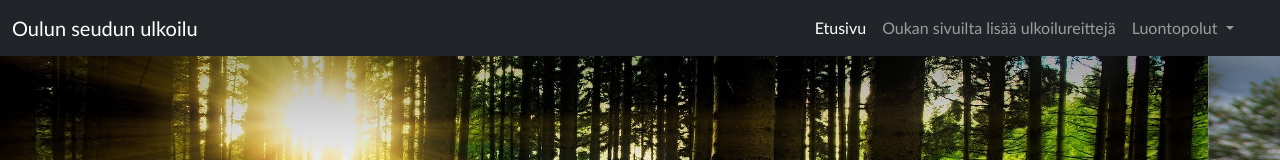
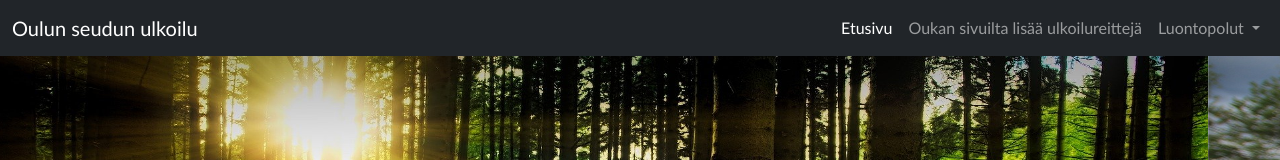
Before and after one commit to tonimatias/Task-5.1, a plain HTML site: page index.html in a window 1280 px wide. Shown: the top 160 px of the page. Drawn offline with nearby package versions, Linux system fonts and the light colour scheme.

Commit message:
navbar bugin korjaus

```diff
--- a/CSS/huutilampi.css
+++ b/CSS/huutilampi.css
@@ -1,8 +1,3 @@
-#navbarNavDropdown{
-    position: fixed;
-    right: 3%;
-}
-
 h1 {
     text-align: center;
     padding-top: 2rem;
--- a/CSS/letonniemi.css
+++ b/CSS/letonniemi.css
@@ -1,8 +1,3 @@
-#navbarNavDropdown{
-    position: fixed;
-    right: 3%;
-}
-
 h1 {
     text-align: center;
     padding-top: 2rem;
@@ -21,7 +16,6 @@ h1 {
     overflow: hidden;
     transition: .5s;
     margin: 0 2%;
-    /* box-shadow: 0 20px 30px rgba(0,0,0,.1); */
     line-height: 0;
 }
 
@@ -31,14 +25,6 @@ h1 {
     object-fit: cover;
     transition: .5s;
 }
-
-/* .box > span {
-    font-size: 3.8vh;
-    display: block;
-    text-align: center;
-    height: 10vh;
-    line-height: 2.6;
-} */
 
 #letonniemiReitti {
     width: 35vw;
--- a/CSS/pilpasuo.css
+++ b/CSS/pilpasuo.css
@@ -1,8 +1,3 @@
-#navbarNavDropdown{
-    position: fixed;
-    right: 3%;
-}
-
 #container {
     display: grid;
     grid-template-columns: 1fr 1fr;
@@ -22,11 +17,8 @@
     padding: 1em;
 }
 
-
 .pilpasuoImg {
-
     padding: 1em;
-
 }
 
 #pilpasuoReitti {
@@ -39,7 +31,6 @@
         display: block;
         width: fit-content;
     }
-
     #pilpasuoReitti{
         width: fit-content;
     }
@@ -49,7 +40,6 @@
     nav{
         width: 100vw;
     }
-
     .pilpasuoImg {
         width: fit-content;
         padding: 0;
--- a/CSS/style.css
+++ b/CSS/style.css
@@ -1,22 +1,15 @@
 * {
     font-family: 'Trebuchet MS', 'Lucida Sans Unicode', 'Lucida Grande', 'Lucida Sans', Arial, sans-serif;
-
 }
 
-#navbarNavDropdown{
-    position: fixed;
-    right: 3%;
-}
 .carousel-inner img{
     height: 40vw;
-
 }
 
 h2{
     text-align: center;
     padding-top: 10px;
 }
-
 
 .cards img{
     width: 400px;
@@ -43,6 +36,4 @@ h2{
         width: 375px;
         padding-left: 0px;
     }
-
-
 }
--- a/index.html
+++ b/index.html
@@ -19,7 +19,7 @@
             <span class="navbar-toggler-icon"></span>
           </button>
           <div class="collapse navbar-collapse" id="navbarNavDropdown">
-            <ul class="navbar-nav">
+            <ul class="navbar-nav ms-auto">
               <li class="nav-item">
                 <a class="nav-link active" aria-current="page" href="index.html">Etusivu</a>
               </li>
```
Also changed, not shown: pages/huutilampi.html (+1 -7 lines), pages/letonniemi.html (+1 -12 lines), pages/pilpasuo.html (+1 -10 lines).
